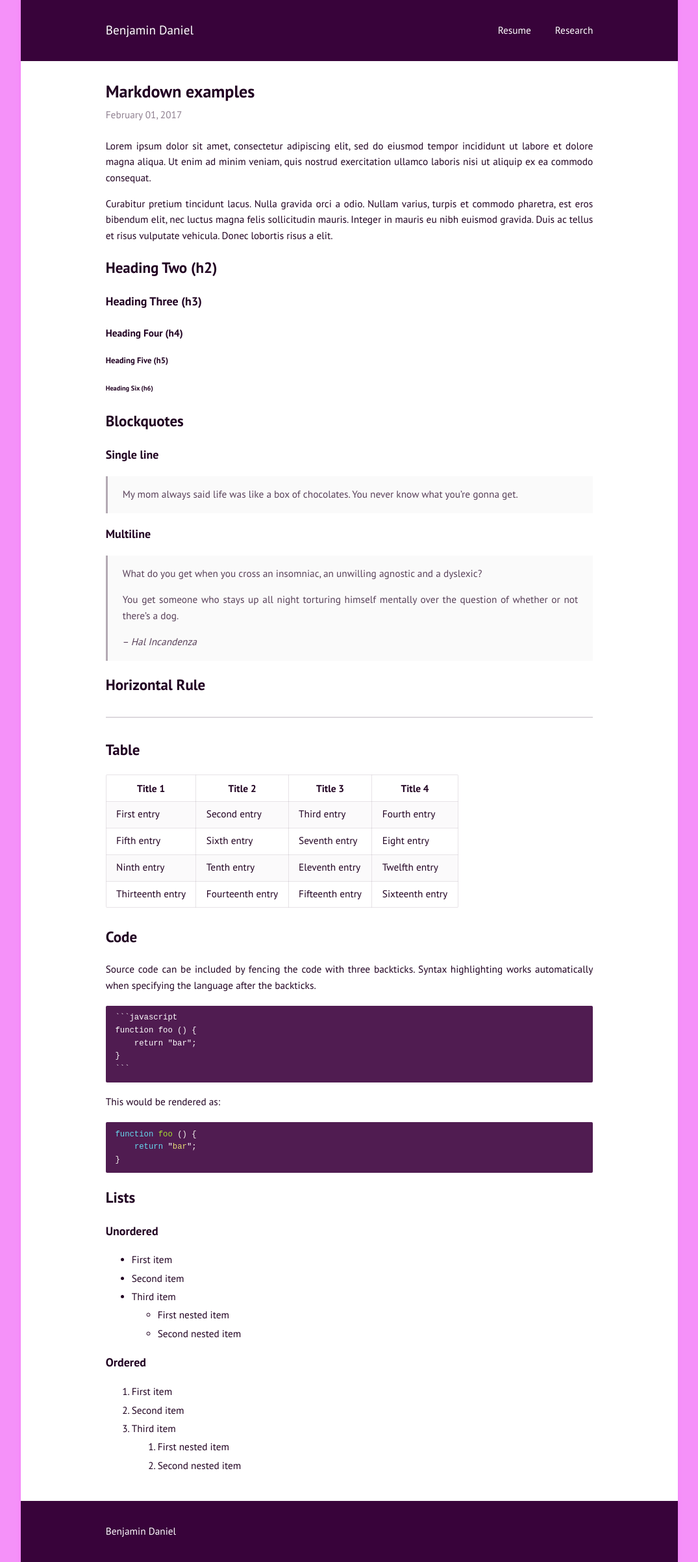
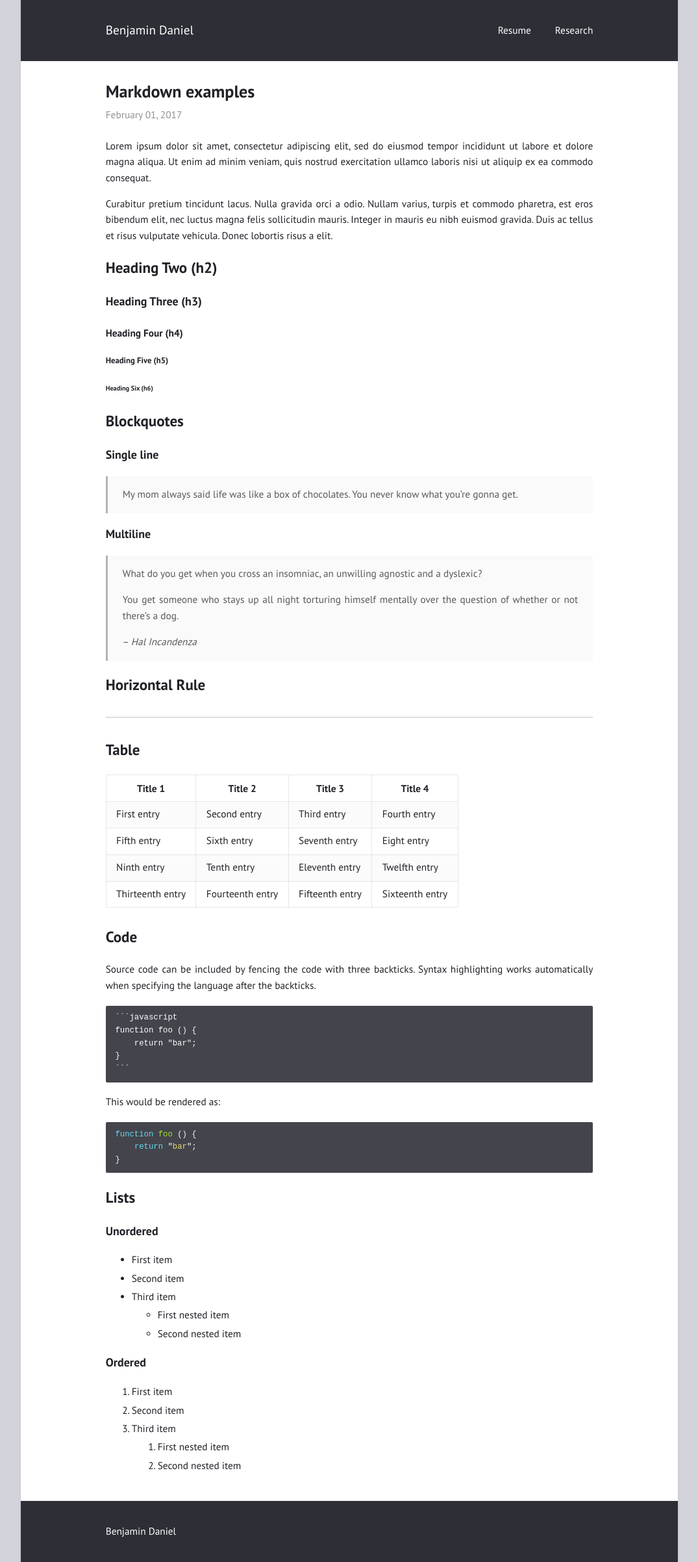
Before and after one commit to BCJDaniel/BCJDaniel.github.io, a Jekyll site: the page built from _posts/2017-02-01-markdown-examples.md, in a window 1280 px wide. Shown: the whole page at 65% size, without its empty margins (102-1177 px from the left). Built offline with Jekyll 4.4.1, drawn with Linux system fonts in a browser that asks for light colours.

Commit message:
fix black

```diff
--- a/_sass/index.sass
+++ b/_sass/index.sass
@@ -4,7 +4,7 @@ $font-family: "PT Sans", -apple-system, "Helvetica Neue", "Segoe UI", "Roboto",
 $heading-weight: 600 !default
 $line-height: 1.6 !default
 $link-color: #68f !default
-$dark: #210222 !default
+$dark: #212228 !default
 $light: #ffffff !default
 
 @function reduce ($percent)
```
Also changed, not shown: 2 other files.
